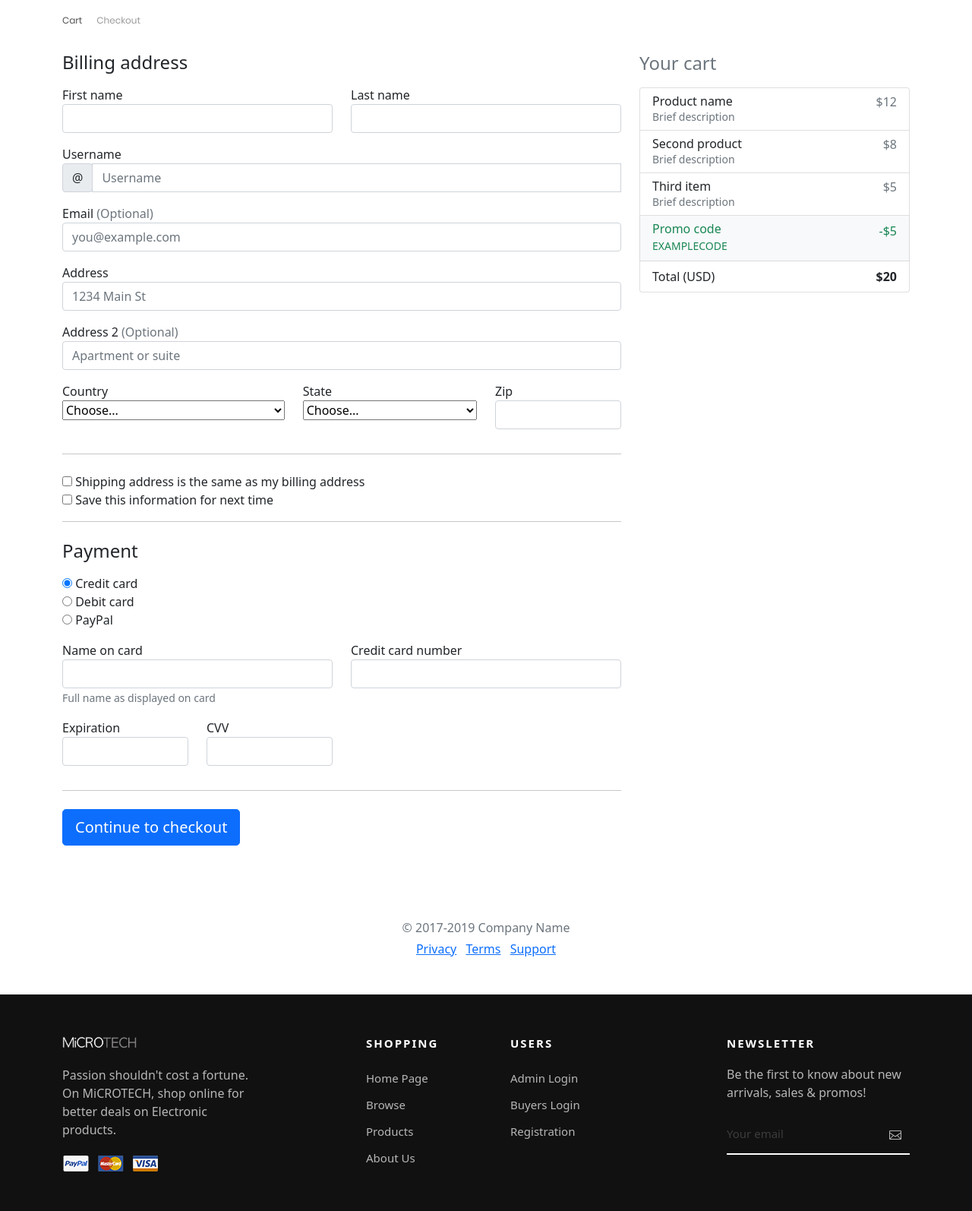
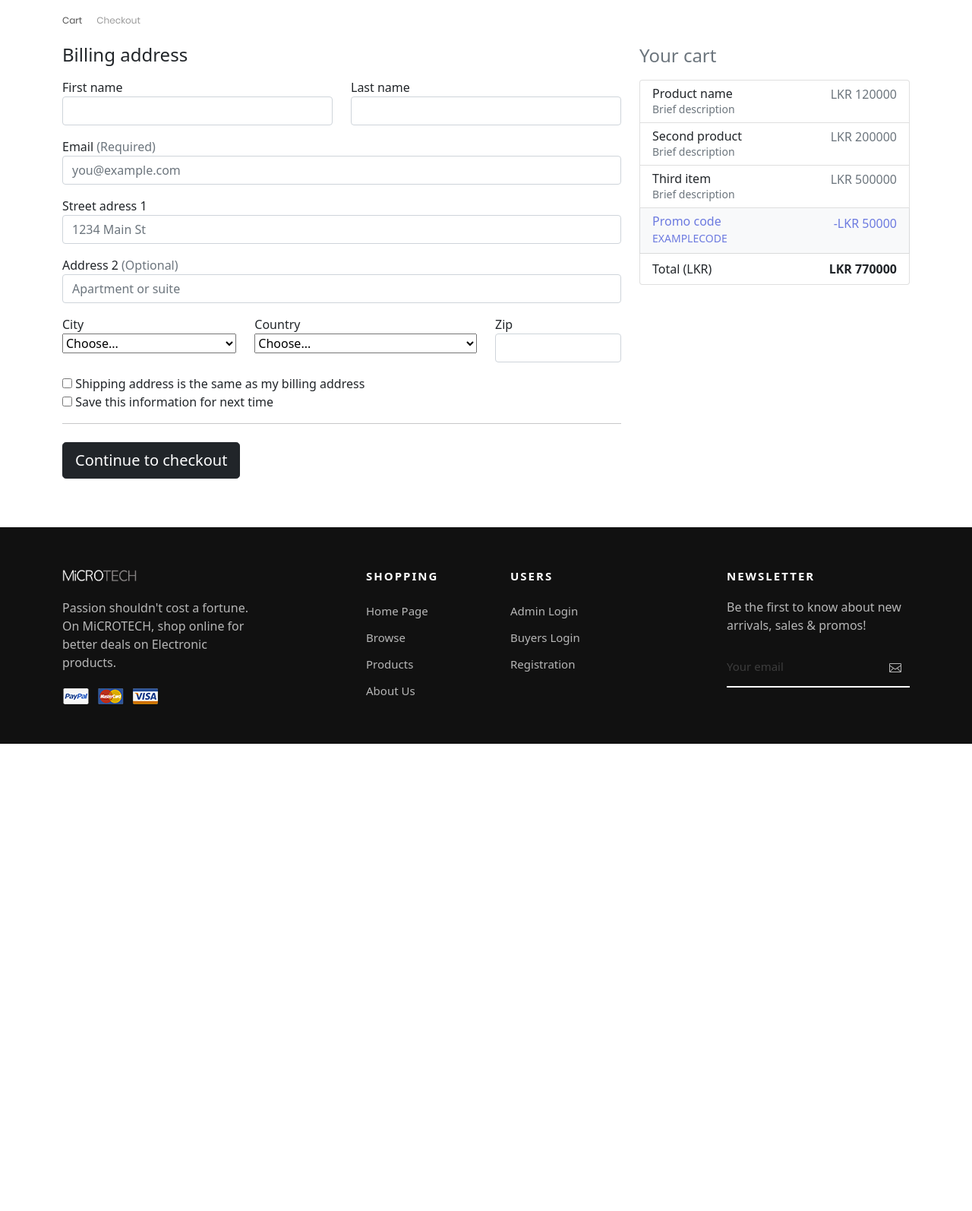
Before and after one commit to HasiniSama/microtech-website, a PHP site: page /checkout.php in a window 1280 px wide. Shown: the part 124-1718 px from the top of the page at 76% size. After the commit the page ends 1103 px from the top, so only its background shows below. Run offline with PHP 8.4, Linux system fonts and the light colour scheme; some libraries are stand-ins or nearby versions; some web fonts are replaced.

Commit message:
removed the payment info form

```diff
--- a/checkout.php
+++ b/checkout.php
@@ -124,7 +124,6 @@
 <!--Breadkcrumb end-->
 
 
-
 <!--Form begin-->
 <div class="container container-form">
 
@@ -140,32 +139,32 @@
                         <h6 class="my-0">Product name</h6>
                         <small class="text-muted">Brief description</small>
                     </div>
-                    <span class="text-muted">$12</span>
+                    <span class="text-muted">LKR 120000</span>
                 </li>
                 <li class="list-group-item d-flex justify-content-between lh-condensed">
                     <div>
                         <h6 class="my-0">Second product</h6>
                         <small class="text-muted">Brief description</small>
                     </div>
-                    <span class="text-muted">$8</span>
+                    <span class="text-muted">LKR 200000</span>
                 </li>
                 <li class="list-group-item d-flex justify-content-between lh-condensed">
                     <div>
                         <h6 class="my-0">Third item</h6>
                         <small class="text-muted">Brief description</small>
                     </div>
-                    <span class="text-muted">$5</span>
+                    <span class="text-muted">LKR 500000</span>
                 </li>
-                <li class="list-group-item d-flex justify-content-between bg-light">
+                <li class="list-group-item d-flex justify-content-between bg-light text-success">
                     <div class="text-success">
-                        <h6 class="my-0">Promo code</h6>
-                        <small>EXAMPLECODE</small>
+                        <h6 class="my-0 textblue">Promo code</h6>
+                        <small class="textblue">EXAMPLECODE</small>
                     </div>
-                    <span class="text-success">-$5</span>
+                    <span class="textblue">-LKR 50000</span>
                 </li>
                 <li class="list-group-item d-flex justify-content-between">
-                    <span>Total (USD)</span>
-                    <strong>$20</strong>
+                    <span>Total (LKR)</span>
+                    <strong>LKR 770000</strong>
                 </li>
             </ul>
 
@@ -185,23 +184,14 @@
                         <div class="invalid-feedback"> Valid last name is required.</div>
                     </div>
                 </div>
+
                 <div class="mb-3">
-                    <label for="username">Username</label>
-                    <div class="input-group">
-                        <div class="input-group-prepend">
-                            <span class="input-group-text">@</span>
-                        </div>
-                        <input type="text" class="form-control" id="username" placeholder="Username" required="">
-                        <div class="invalid-feedback" style="width: 100%;"> Your username is required.</div>
-                    </div>
-                </div>
-                <div class="mb-3">
-                    <label for="email">Email <span class="text-muted">(Optional)</span></label>
+                    <label for="email">Email <span class="text-muted">(Required)</span></label>
                     <input type="email" class="form-control" id="email" placeholder="you@example.com">
                     <div class="invalid-feedback"> Please enter a valid email address for shipping updates.</div>
                 </div>
                 <div class="mb-3">
-                    <label for="address">Address</label>
+                    <label for="address">Street adress 1</label>
                     <input type="text" class="form-control" id="address" placeholder="1234 Main St" required="">
                     <div class="invalid-feedback"> Please enter your shipping address.</div>
                 </div>
@@ -210,29 +200,32 @@
                     <input type="text" class="form-control" id="address2" placeholder="Apartment or suite">
                 </div>
                 <div class="row">
+                    <div class="col-md-4 mb-3">
+                        <label for="city">City</label>
+                        <select class="custom-select d-block w-100" id="city" required="">
+                            <option value="">Choose...</option>
+                            <option>Colombo</option>
+                            <option>Kaluthara</option>
+                        </select>
+                        <div class="invalid-feedback"> Please provide a valid state.</div>
+                    </div>
                     <div class="col-md-5 mb-3">
                         <label for="country">Country</label>
                         <select class="custom-select d-block w-100" id="country" required="">
                             <option value="">Choose...</option>
+                            <option>Sri Lanka</option>
                             <option>United States</option>
                         </select>
                         <div class="invalid-feedback"> Please select a valid country.</div>
                     </div>
-                    <div class="col-md-4 mb-3">
-                        <label for="state">State</label>
-                        <select class="custom-select d-block w-100" id="state" required="">
-                            <option value="">Choose...</option>
-                            <option>California</option>
-                        </select>
-                        <div class="invalid-feedback"> Please provide a valid state.</div>
-                    </div>
+
                     <div class="col-md-3 mb-3">
                         <label for="zip">Zip</label>
                         <input type="text" class="form-control" id="zip" placeholder="" required="">
                         <div class="invalid-feedback"> Zip code required.</div>
                     </div>
                 </div>
-                <hr class="mb-4">
+
                 <div class="custom-control custom-checkbox">
                     <input type="checkbox" class="custom-control-input" id="same-address">
                     <label class="custom-control-label" for="same-address">Shipping address is the same as my billing
@@ -242,60 +235,15 @@
                     <input type="checkbox" class="custom-control-input" id="save-info">
                     <label class="custom-control-label" for="save-info">Save this information for next time</label>
                 </div>
+
+
                 <hr class="mb-4">
-                <h4 class="mb-3">Payment</h4>
-                <div class="d-block my-3">
-                    <div class="custom-control custom-radio">
-                        <input id="credit" name="paymentMethod" type="radio" class="custom-control-input" checked=""
-                               required="">
-                        <label class="custom-control-label" for="credit">Credit card</label>
-                    </div>
-                    <div class="custom-control custom-radio">
-                        <input id="debit" name="paymentMethod" type="radio" class="custom-control-input" required="">
-                        <label class="custom-control-label" for="debit">Debit card</label>
-                    </div>
-                    <div class="custom-control custom-radio">
-                        <input id="paypal" name="paymentMethod" type="radio" class="custom-control-input" required="">
-                        <label class="custom-control-label" for="paypal">PayPal</label>
-                    </div>
-                </div>
-                <div class="row">
-                    <div class="col-md-6 mb-3">
-                        <label for="cc-name">Name on card</label>
-                        <input type="text" class="form-control" id="cc-name" placeholder="" required="">
-                        <small class="text-muted">Full name as displayed on card</small>
-                        <div class="invalid-feedback"> Name on card is required</div>
-                    </div>
-                    <div class="col-md-6 mb-3">
-                        <label for="cc-number">Credit card number</label>
-                        <input type="text" class="form-control" id="cc-number" placeholder="" required="">
-                        <div class="invalid-feedback"> Credit card number is required</div>
-                    </div>
-                </div>
-                <div class="row">
-                    <div class="col-md-3 mb-3">
-                        <label for="cc-expiration">Expiration</label>
-                        <input type="text" class="form-control" id="cc-expiration" placeholder="" required="">
-                        <div class="invalid-feedback"> Expiration date required</div>
-                    </div>
-                    <div class="col-md-3 mb-3">
-                        <label for="cc-cvv">CVV</label>
-                        <input type="text" class="form-control" id="cc-cvv" placeholder="" required="">
-                        <div class="invalid-feedback"> Security code required</div>
-                    </div>
-                </div>
-                <hr class="mb-4">
-                <button class="btn btn-primary btn-lg btn-block" type="submit">Continue to checkout</button>
+                <button class="btn btn-dark btn-lg btn-block" type="submit">Continue to checkout</button>
             </form>
         </div>
     </div>
-    <footer class="my-5 pt-5 text-muted text-center text-small">
-        <p class="mb-1">© 2017-2019 Company Name</p>
-        <ul class="list-inline">
-            <li class="list-inline-item"><a href="#">Privacy</a></li>
-            <li class="list-inline-item"><a href="#">Terms</a></li>
-            <li class="list-inline-item"><a href="#">Support</a></li>
-        </ul>
+    <footer class="my-2 pt-5 text-muted text-center text-small">
+
     </footer>
 </div>
 <!--Form end-->
@@ -352,8 +300,17 @@
 <!--Footer end-->
 
 
+<script src="https://cdn.jsdelivr.net/npm/bootstrap@5.1.1/dist/js/bootstrap.bundle.min.js"
+        integrity="sha384-/bQdsTh/da6pkI1MST/rWKFNjaCP5gBSY4sEBT38Q/9RBh9AH40zEOg7Hlq2THRZ"
+        crossorigin="anonymous"></script>
 <script src="https://code.jquery.com/jquery-3.3.1.slim.min.js"
         integrity="sha384-q8i/X+965DzO0rT7abK41JStQIAqVgRVzpbzo5smXKp4YfRvH+8abtTE1Pi6jizo"
+        crossorigin="anonymous"></script>
+<script src="https://cdnjs.cloudflare.com/ajax/libs/popper.js/1.14.7/umd/popper.min.js"
+        integrity="sha384-UO2eT0CpHqdSJQ6hJty5KVphtPhzWj9WO1clHTMGa3JDZwrnQq4sF86dIHNDz0W1"
+        crossorigin="anonymous"></script>
+<script src="https://stackpath.bootstrapcdn.com/bootstrap/4.3.1/js/bootstrap.min.js"
+        integrity="sha384-JjSmVgyd0p3pXB1rRibZUAYoIIy6OrQ6VrjIEaFf/nJGzIxFDsf4x0xIM+B07jRM"
         crossorigin="anonymous"></script>
 
 <script src="js/checkout.js"></script>
--- a/css/checkout.css
+++ b/css/checkout.css
@@ -1,14 +1,18 @@
 .container-form {
     max-width: 960px;
-    padding-top: 30px;
+    padding-top: 20px;
 
 }
-
 
 
 .lh-condensed {
     line-height: 1.25;
 }
+
+.textblue {
+    color: #6c7ae0;
+}
+
 
 /*icons*/
 @font-face {
```
